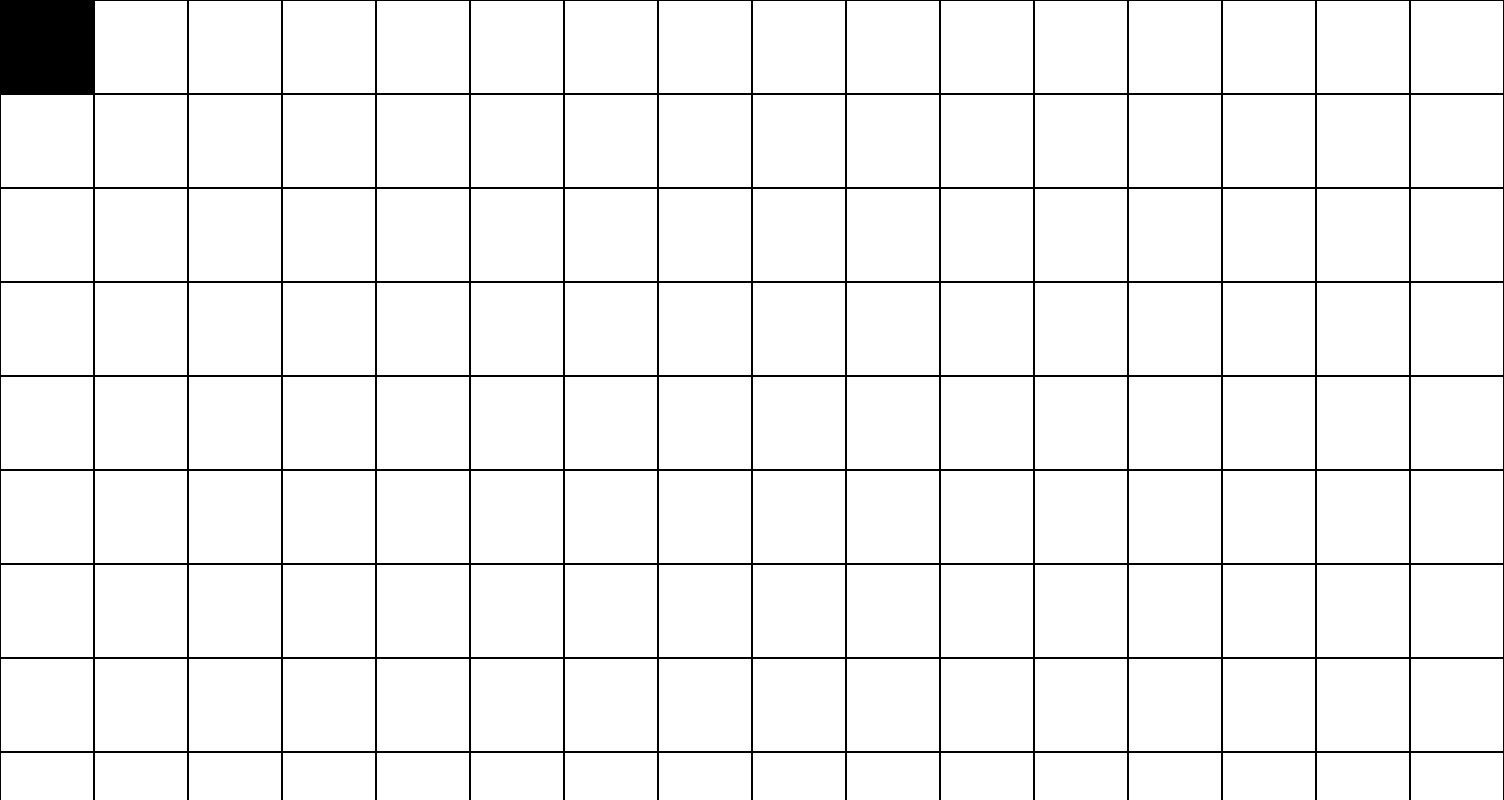
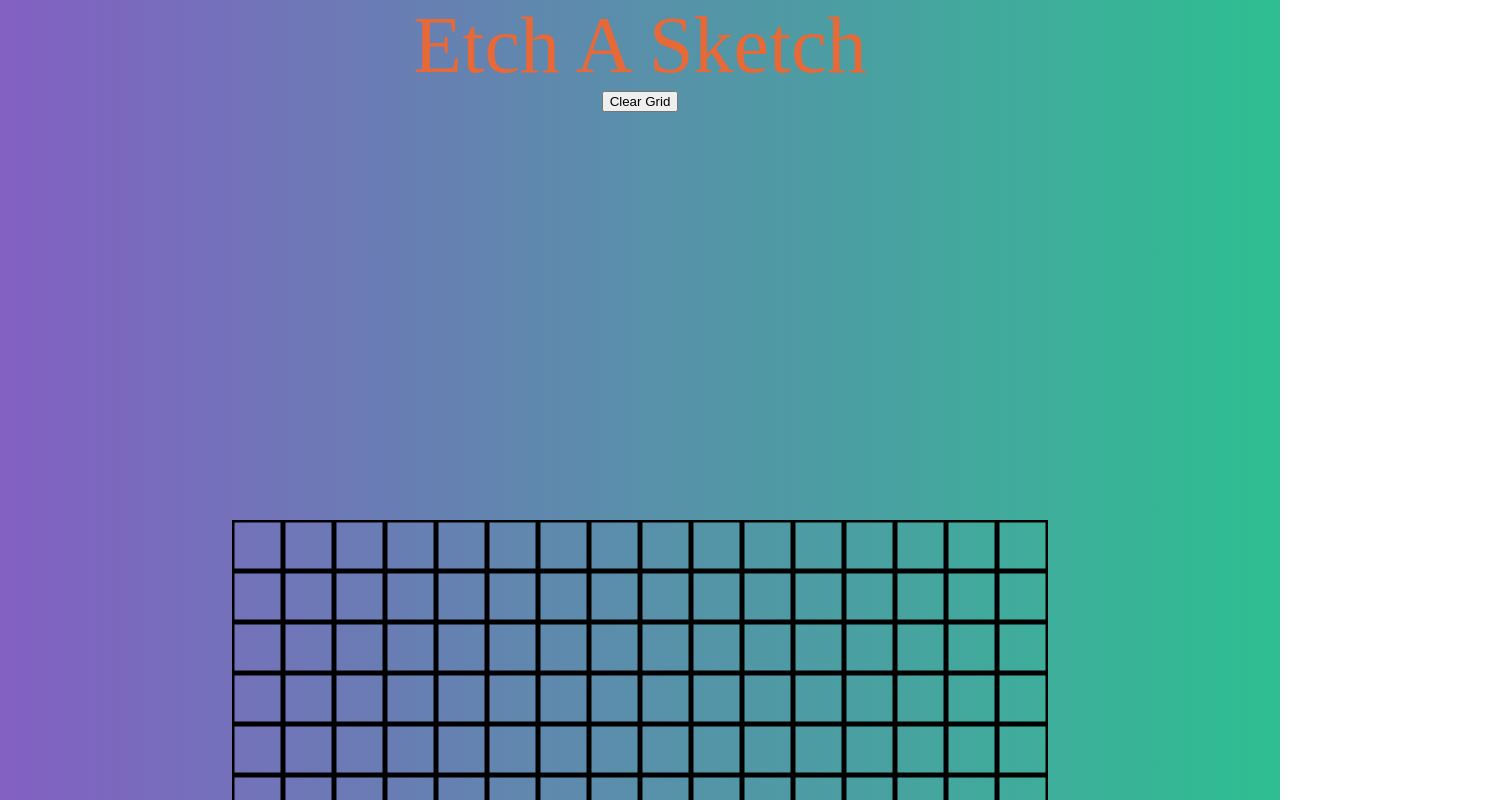
Before and after one commit to SiddhantG11/-Etch-a-Sketch, a plain HTML site: page index.html in a window 1280 px wide. Shown: the top 800 px of the page, 1504 px wide, since content can reach past the window. Drawn offline with Linux system fonts and the light colour scheme.

Commit message:
added functionality to clear grid on button click

```diff
--- a/index.html
+++ b/index.html
@@ -9,10 +9,15 @@
     <script src="script.js" defer></script>
 </head>
 <body>
+    <div class="header">Etch A Sketch</div>
+    <div class="eraserButton">
+        <button id="eraserButton" onclick="clearGrid()">Clear Grid</button>
+    </div>
 
-    <div class="container" id="container">
 
-    </div>
+    <div class="container" id="container"> </div>
+    <div class="footer">Made for the Odin Project</div>
+    <!-- checl this out https://www.freecodecamp.org/news/html-button-onclick-javascript-click-event-tutorial/ -->
 
 </body>
 </html>
--- a/script.js
+++ b/script.js
@@ -5,20 +5,30 @@
   container.style.setProperty('--grid-cols', cols);
   for (c = 0; c < (rows * cols); c++) {
     let cell = document.createElement("div");
-    container.appendChild(cell).id = "grid-item";
+    container.appendChild(cell).className = "grid-item";
   };
 };
 makeRows(16, 16);
 
 
-let addClass = document.querySelectorAll("#grid-item");
+const items = document.querySelectorAll(".grid-item");
 
-addClass.forEach(e => {
+items.forEach(e => {
   e.addEventListener('mouseover', event => {
     event.target.style.backgroundColor = "black";
-    // console.log(event);
   })
 })
+
+function clearGrid() {
+  items.forEach(e => e.style.setProperty('background-color', 'transparent'));
+}
+
+// const clearButton = document.querySelector('#eraserButton');
+// clearButton.addEventListener("click", clearGrid);
+// function clearGrid() {
+//   console.log('hello');
+// }
+
 
 
 
--- a/styles.css
+++ b/styles.css
@@ -1,26 +1,47 @@
-/* :root {
-    grid-column: 1;
-    grid-row: 1;
-  } */
+
+
+
 body {
   margin: 0;
   padding: 0;
+  background-image: linear-gradient(to right, #8360c3, #2ebf91);
+}
+
+.header {
+  display: flex;
+  font-family: 'Dancing Script';
+	font-size: 80px;
+  color: rgb(231, 105, 56);
+  justify-content: center;
 }
 
   #container {
+
     display: grid;
-    grid-template-rows: repeat(var(--grid-rows), 1fr);
+     grid-template-rows: repeat(var(--grid-rows), 1fr);
     grid-template-columns: repeat(var(--grid-cols), 1fr);
+    justify-content: center;
+  align-items: center;
+  transform:scale(0.5);
   }
 
-#grid-item {
+.grid-item {
+
   padding: 1em;
   height: 60px;
   width: 60px;
-  border: 1px solid rgb(0, 0, 0);
-  text-align: center;
+  border: 5px solid rgb(0, 0, 0);
   }
 
-  /* #grid-item:hover {
-    background-color: aqua;
-  } */
+  .eraserButton {
+    display: flex;
+    justify-content: center;
+    align-items: center;
+  }
+
+  .footer {
+    display: flex;
+    font-size: 30px;
+    color: #FFF;
+    justify-content: center;
+  }
```
